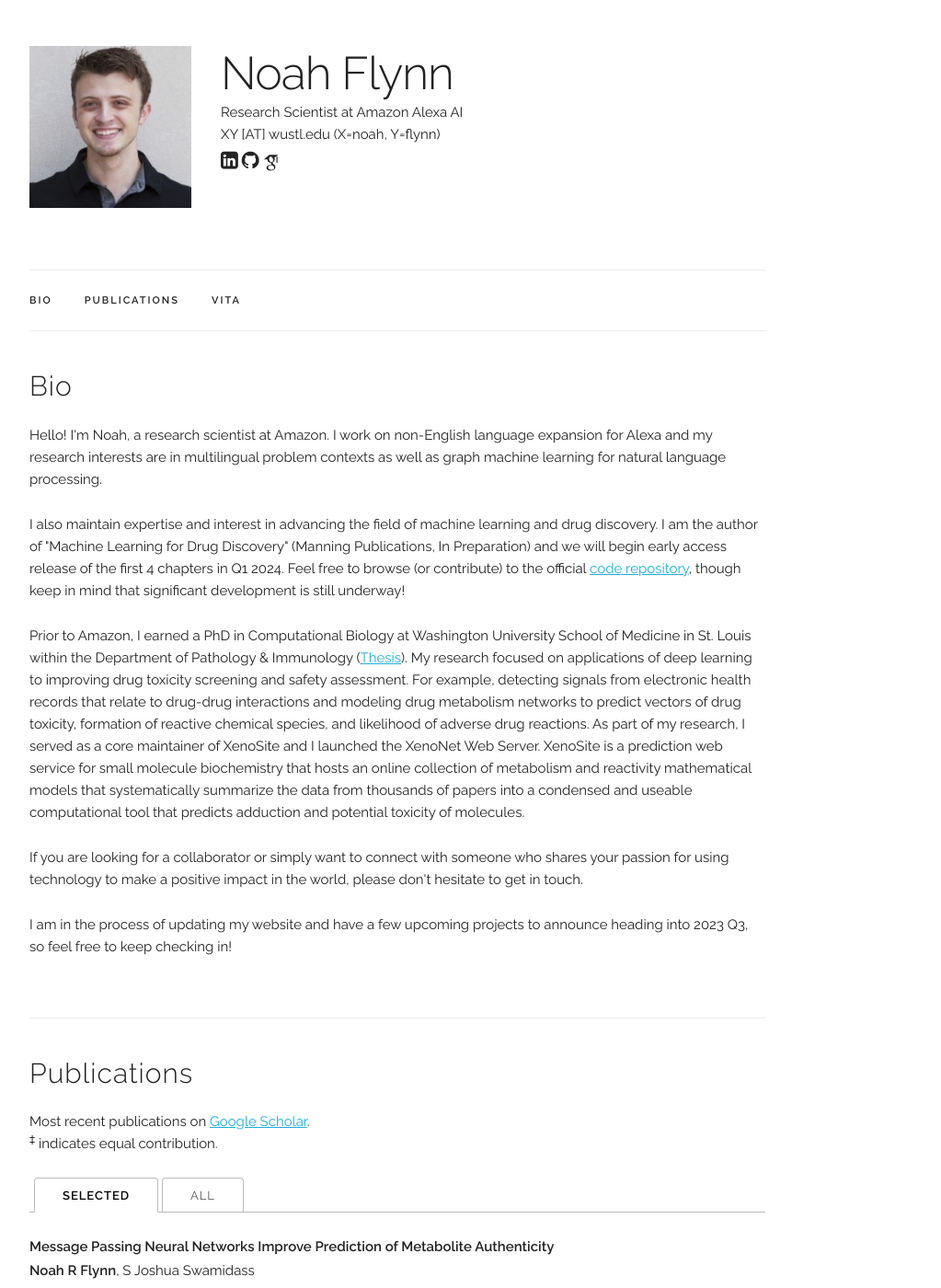
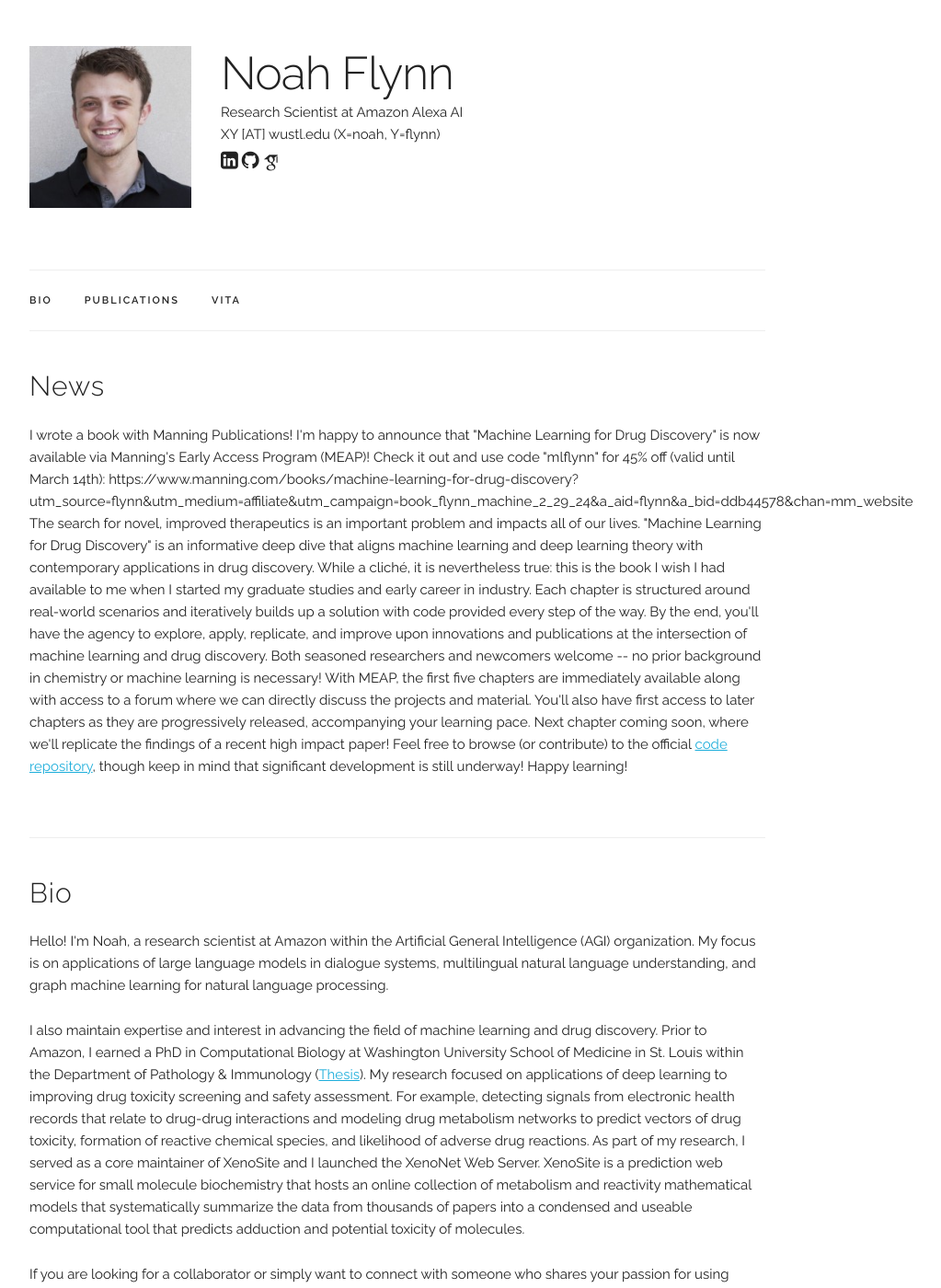
Before and after one commit to nrflynn2/nrflynn2.github.io, a Jekyll site: the page built from _pages/about.html, in a window 1280 px wide and 1400 px high. Shown: the whole window at 92% size, without its empty margins (208-1231 px from the left). Built offline with Jekyll 4.4.1, drawn with Linux system fonts in a browser that asks for light colours; some web fonts are replaced.

Commit message:
Update about.html for MEAP launch

```diff
--- a/_pages/about.html
+++ b/_pages/about.html
@@ -6,21 +6,31 @@
 redirect_from:
   - /about/
 ---
+<!-- ========== NEWS ========== -->
+<div class="docs-section" id="news">
+  <h4>News</h4>
+  <p>
+  I wrote a book with Manning Publications! I'm happy to announce that "Machine Learning for Drug Discovery" is now available via Manning's Early Access Program (MEAP)! Check it out and use code "mlflynn" for 45% off (valid until March 14th): https://www.manning.com/books/machine-learning-for-drug-discovery?utm_source=flynn&utm_medium=affiliate&utm_campaign=book_flynn_machine_2_29_24&a_aid=flynn&a_bid=ddb44578&chan=mm_website
+  The search for novel, improved therapeutics is an important problem and impacts all of our lives. "Machine Learning for Drug Discovery" is an informative deep dive that aligns machine learning and deep learning theory with contemporary applications in drug discovery. While a cliché, it is nevertheless true: this is the book I wish I had available to me when I started my graduate studies and early career in industry.
+  Each chapter is structured around real-world scenarios and iteratively builds up a solution with code provided every step of the way. By the end, you'll have the agency to explore, apply, replicate, and improve upon innovations and publications at the intersection of machine learning and drug discovery. Both seasoned researchers and newcomers welcome -- no prior background in chemistry or machine learning is necessary!
+  With MEAP, the first five chapters are immediately available along with access to a forum where we can directly discuss the projects and material. You'll also have first access to later chapters as they are progressively released, accompanying your learning pace. Next chapter coming soon, where we'll replicate the findings of a recent high impact paper!
+
+  Feel free to browse (or contribute) to the official <a href="https://github.com/nrflynn2/ml-drug-discovery" target="_blank">code repository</a>, though keep in mind that significant development is still underway!
+
+  Happy learning!
+  </p>
+</div>
+
 <!-- ========== BIO ========== -->
 <div class="docs-section" id="bio">
   <h4>Bio</h4>
   <p>
-  Hello! I'm Noah, a research scientist at Amazon.
-  I work on non-English language expansion for Alexa and my research interests are in multilingual problem contexts as well as graph machine learning for natural language processing.
+  Hello! I'm Noah, a research scientist at Amazon within the Artificial General Intelligence (AGI) organization.
+  My focus is on applications of large language models in dialogue systems, multilingual natural language understanding, and graph machine learning for natural language processing.
   </p>
 
   <p>
   I also maintain expertise and interest in advancing the field of machine learning and drug discovery.
-  I am the author of "Machine Learning for Drug Discovery" (Manning Publications, In Preparation) and we will begin early access release of the first 4 chapters in Q1 2024.
-  Feel free to browse (or contribute) to the official <a href="https://github.com/nrflynn2/ml-drug-discovery" target="_blank">code repository</a>, though keep in mind that significant development is still underway!
-  </p>
-
-  <p>
   Prior to Amazon, I earned a PhD in Computational Biology at Washington University School of Medicine in St. Louis within the Department of Pathology & Immunology (<a href="https://www.proquest.com/openview/59a7e3ff01e444dd0b5199f26d96c10a/1?pq-origsite=gscholar&cbl=18750&diss=y" target="_blank">Thesis</a>).
   My research focused on applications of deep learning to improving drug toxicity screening and safety assessment.
   For example, detecting signals from electronic health records that relate to drug-drug interactions and modeling drug metabolism networks to predict vectors of drug toxicity, formation of reactive chemical species, and likelihood of adverse drug reactions.
```
